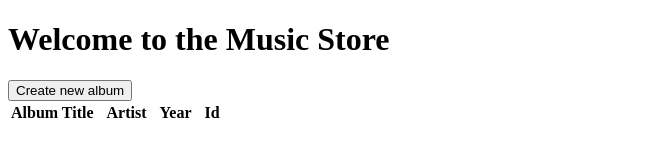
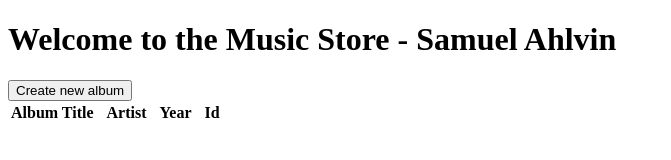
Before and after one commit to SamuelAhlvin/FS-Lab1, a website: page index.html in a window 1280 px wide. Shown: the whole page, without its empty margins (0-671 px from the left). Drawn offline with Linux system fonts and the light colour scheme; no server answers.

Commit message:
Change for lab 2 - Samuel Ahlvin

```diff
--- a/index.html
+++ b/index.html
@@ -8,7 +8,7 @@
 </head>
 
 <body>
-  <h1>Welcome to the Music Store</h1>
+  <h1>Welcome to the Music Store - Samuel Ahlvin</h1>
   <button type="button" id="createButton">Create new album</button>
   <div id="updateModal" class="modal">
 
```
